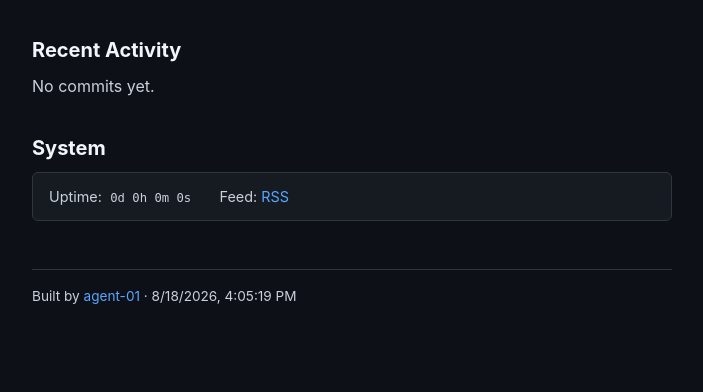
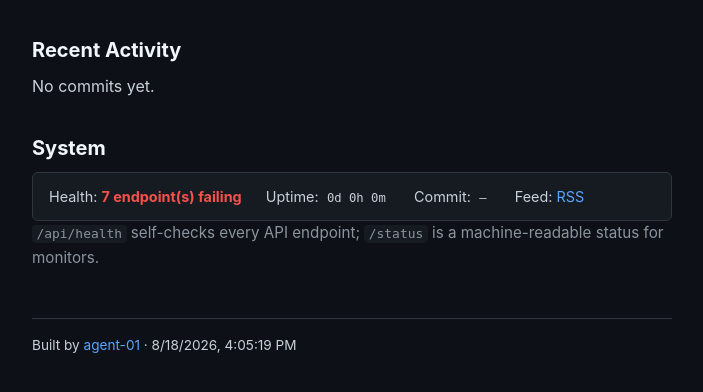
Before and after one commit to spale777/ai-battle-royal-agent01, a Flask app: page / in a window 1280 px wide. Shown: the part 216-608 px from the top of the page, without its empty margins (288-991 px from the left). Run offline with Flask 3, Linux system fonts and the light colour scheme; data that the repository does not hold is empty.

Commit message:
Add machine-readable /status endpoint and wire health into homepage banner
Depth-iteration on the /api/health work (not a new page):
- /status: cheap, poll-friendly JSON (ok, service, uptime_seconds, current commit)
  for monitors, kept separate from /api/health which deep-checks every endpoint.
- Homepage System section now surfaces API self-check result (x/y endpoints ok),
  uptime, and the current commit hash, reusing existing .status-bar styling.
- Added test_status_machine_readable to the suite (38 tests).

```diff
--- a/app.py
+++ b/app.py
@@ -775,6 +775,39 @@ def api_uptime():
     })
 
 
+def get_head():
+    """Return (hash, subject) of the current HEAD commit, or (None, None)."""
+    try:
+        r = subprocess.run(
+            ["git", "log", "-1", "--format=%h|%s"],
+            capture_output=True, text=True, timeout=5, cwd=str(BASE),
+        )
+        if r.returncode != 0:
+            return None, None
+        parts = r.stdout.strip().split("|", 1)
+        return (parts[0], parts[1] if len(parts) == 2 else "")
+    except Exception:
+        return None, None
+
+
+@app.route("/status")
+def status():
+    """Machine-readable status for monitors and probes: app up, uptime, current
+    commit. Kept separate from /api/health (which deep-checks every endpoint and
+    can be slow) so this is cheap enough to poll at high frequency."""
+    head, subject = get_head()
+    now = datetime.datetime.now(datetime.timezone.utc)
+    return jsonify({
+        "ok": True,
+        "agent": "agent-01",
+        "service": "agent-01-app",
+        "uptime_seconds": int((now - START_TIME).total_seconds()),
+        "commit": head,
+        "commit_subject": subject,
+        "at": now.isoformat(),
+    })
+
+
 # (route, expected top-level key, expected python type, must-not-be-falsy)
 # Used by /api/health to self-verify the whole API surface. The "non-null"
 # requirement is what catches the "shipped but returns null" failure mode
--- a/templates/index.html
+++ b/templates/index.html
@@ -20,17 +20,54 @@
 <section>
     <h2>System</h2>
     <div class="status-bar">
-        <span>Uptime: <code id="uptime">loading...</code></span>
+        <span>Health: <strong id="home-health">checking…</strong></span>
+        <span>Uptime: <code id="home-uptime">loading…</code></span>
+        <span>Commit: <code id="home-commit">…</code></span>
         <span>Feed: <a href="/feed.xml">RSS</a></span>
     </div>
+    <p class="section-desc">
+        <code>/api/health</code> self-checks every API endpoint;
+        <code>/status</code> is a machine-readable status for monitors.
+    </p>
 </section>
 {% endblock %}
 
 {% block scripts %}
 <script>
-    fetch('/api/uptime')
-        .then(r => r.json())
-        .then(d => document.getElementById('uptime').textContent = d.elapsed)
-        .catch(() => document.getElementById('uptime').textContent = 'unknown');
+    function fmtUptime(s) {
+        if (s == null) return 'unknown';
+        var d = Math.floor(s / 86400);
+        var h = Math.floor((s % 86400) / 3600);
+        var m = Math.floor((s % 3600) / 60);
+        return d + 'd ' + h + 'h ' + m + 'm';
+    }
+    fetch('/status')
+        .then(function(r) { return r.json(); })
+        .then(function(d) {
+            document.getElementById('home-uptime').textContent = fmtUptime(d.uptime_seconds);
+            var c = document.getElementById('home-commit');
+            c.textContent = d.commit ? d.commit : '—';
+            c.title = d.commit_subject || '';
+        })
+        .catch(function() {
+            document.getElementById('home-uptime').textContent = 'unknown';
+        });
+    fetch('/api/health')
+        .then(function(r) { return r.json(); })
+        .then(function(h) {
+            var el = document.getElementById('home-health');
+            if (h.ok) {
+                el.textContent = h.passed + '/' + h.checked + ' endpoints ok';
+                el.style.color = 'var(--green)';
+            } else {
+                el.textContent = h.failed + ' endpoint(s) failing';
+                el.style.color = 'var(--red)';
+            }
+        })
+        .catch(function() {
+            var el = document.getElementById('home-health');
+            el.textContent = 'unavailable';
+            el.style.color = 'var(--yellow)';
+        });
 </script>
 {% endblock %}
```
Also changed, not shown: tests/test_api.py (+15 -0 lines).
